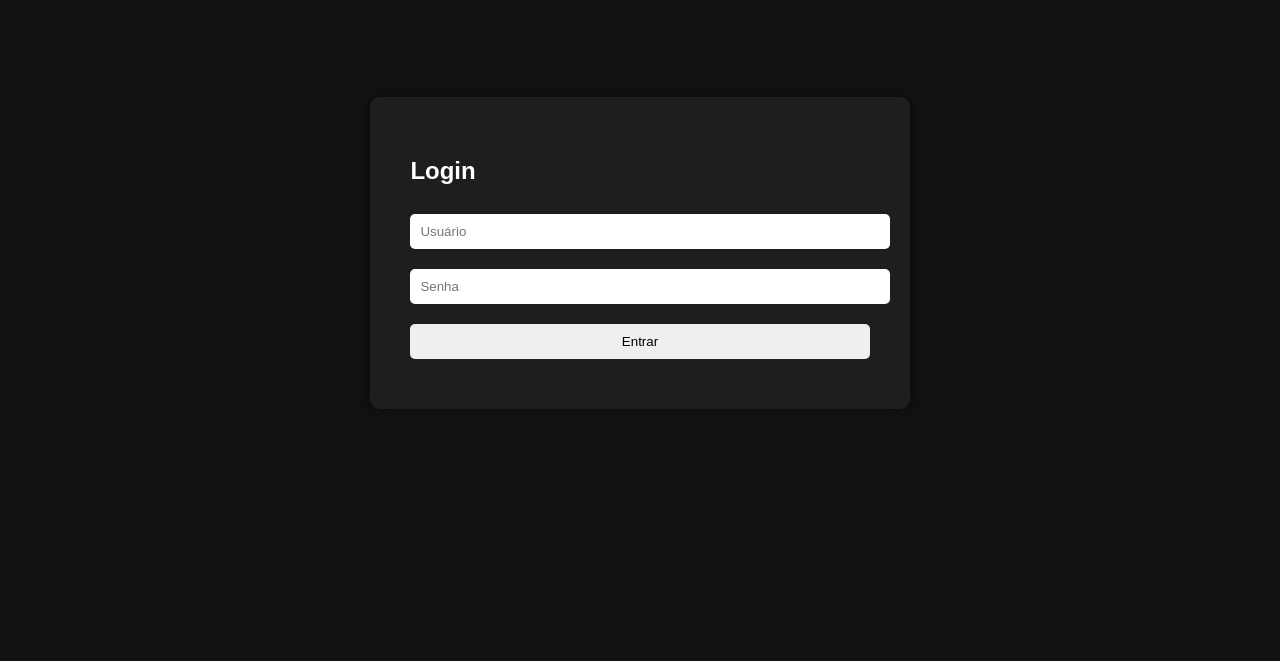
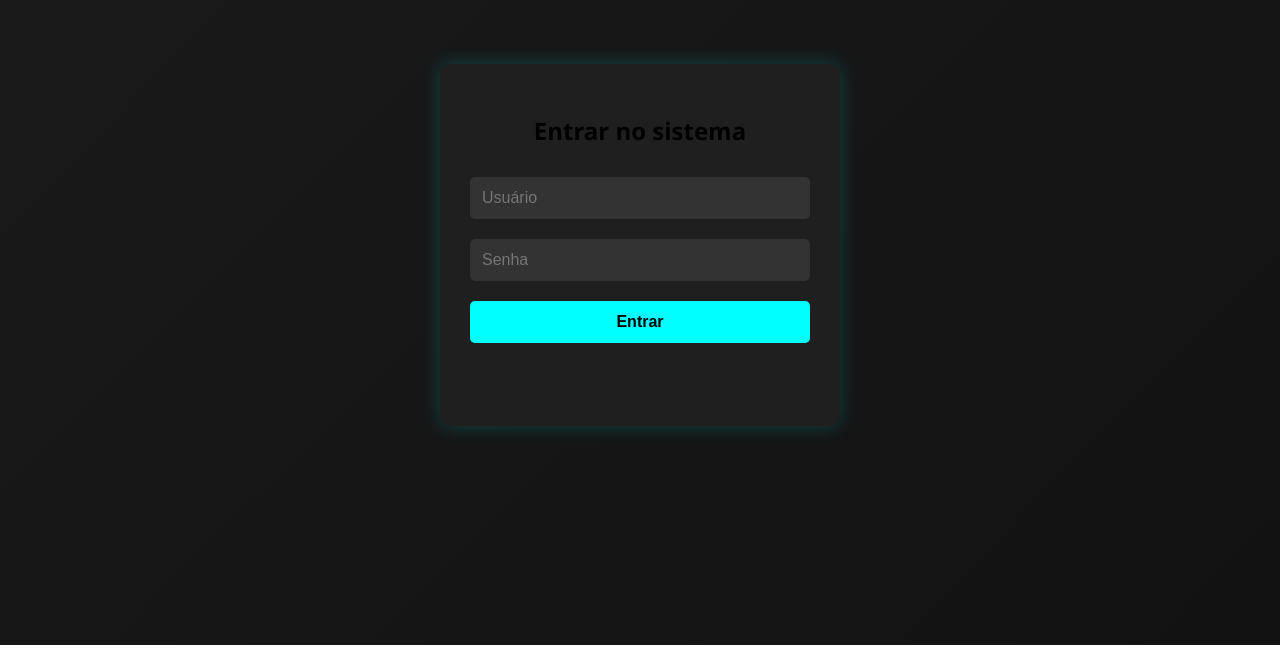
Before and after one commit to viceliano/sitetest, a plain HTML site: page index.html in a window 1280 px wide. Shown: the part 155-816 px from the top of the page. Drawn offline with Linux system fonts and the light colour scheme.

Commit message:
Tela de login aprimorada com JS e estilo moderno

```diff
--- a/index.html
+++ b/index.html
@@ -2,17 +2,20 @@
 <html lang="pt-br">
 <head>
   <meta charset="UTF-8">
-  <title>Login Teste</title>
+  <meta name="viewport" content="width=device-width, initial-scale=1.0">
+  <title>Login - Privadox</title>
   <link rel="stylesheet" href="style.css">
 </head>
 <body>
-  <div class="login-box">
-    <h2>Login</h2>
-    <form>
-      <input type="text" placeholder="Usuário">
-      <input type="password" placeholder="Senha">
+  <div class="container">
+    <h2>Entrar no sistema</h2>
+    <form id="login-form">
+      <input type="text" placeholder="Usuário" id="usuario" required>
+      <input type="password" placeholder="Senha" id="senha" required>
       <button type="submit">Entrar</button>
+      <p class="mensagem-erro" id="erro-msg"></p>
     </form>
   </div>
+  <script src="script.js"></script>
 </body>
 </html>
--- /dev/null
+++ b/script.js
@@ -0,0 +1,21 @@
+document.getElementById('login-form').addEventListener('submit', function (e) {
+  e.preventDefault();
+
+  const usuario = document.getElementById('usuario').value;
+  const senha = document.getElementById('senha').value;
+  const erroMsg = document.getElementById('erro-msg');
+
+  if (usuario === '' || senha === '') {
+    erroMsg.textContent = "Preencha todos os campos!";
+    return;
+  }
+
+  // Simulação de validação (exemplo)
+  if (usuario === 'admin' && senha === '1234') {
+    erroMsg.style.color = 'limegreen';
+    erroMsg.textContent = "Login bem-sucedido!";
+  } else {
+    erroMsg.style.color = 'red';
+    erroMsg.textContent = "Usuário ou senha incorretos.";
+  }
+});
--- a/style.css
+++ b/style.css
@@ -1,24 +1,56 @@
+* {
+  box-sizing: border-box;
+}
+
 body {
-  background-color: #121212;
-  font-family: sans-serif;
-  color: #fff;
+  margin: 0;
+  padding: 0;
+  font-family: 'Segoe UI', sans-serif;
+  background: linear-gradient(135deg, #1a1a1a, #121212);
   display: flex;
+  justify-content: center;
   align-items: center;
-  justify-content: center;
   height: 100vh;
 }
 
-.login-box {
-  background-color: #1e1e1e;
-  padding: 40px;
+.container {
+  background-color: #1f1f1f;
+  padding: 30px;
   border-radius: 10px;
-  box-shadow: 0 0 15px rgba(0,0,0,0.5);
+  width: 90%;
+  max-width: 400px;
+  box-shadow: 0 0 20px rgba(0, 255, 255, 0.2);
+  text-align: center;
 }
 
 input, button {
   width: 100%;
-  padding: 10px;
+  padding: 12px;
   margin: 10px 0;
   border: none;
   border-radius: 5px;
+  font-size: 1em;
 }
+
+input {
+  background-color: #333;
+  color: white;
+}
+
+button {
+  background-color: #00ffff;
+  color: black;
+  font-weight: bold;
+  cursor: pointer;
+  transition: background-color 0.2s ease-in-out;
+}
+
+button:hover {
+  background-color: #00cccc;
+}
+
+.mensagem-erro {
+  color: red;
+  font-size: 0.9em;
+  height: 1em;
+}
```
